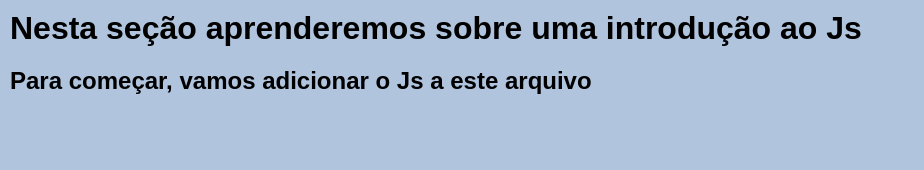
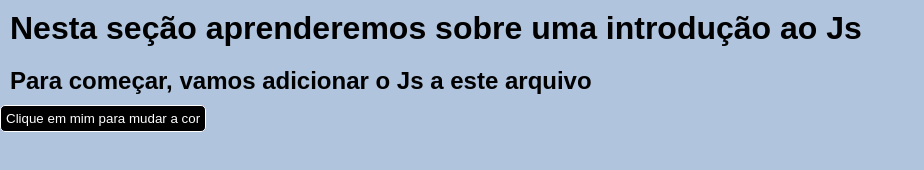
Before and after one commit to GuiFxFarias/HD-CODELAB, a plain HTML site: page exercicio01/index.html in a window 1280 px wide. Shown: the whole page, without its empty margins (0-924 px from the left). Drawn offline with Linux system fonts and the light colour scheme.

Commit message:
Js-course

```diff
--- a/exercicio01/index.html
+++ b/exercicio01/index.html
@@ -28,6 +28,17 @@
             padding: 10px;
         }
 
+        button{
+            background-color: black;
+            color: white;
+            border-radius: 5px;
+            display: inline-block;
+            max-width: 400px;
+            padding: 5px;
+            cursor: pointer;
+            border: 1px solid white;
+        }
+
     </style>
 </head>
 <body>
@@ -38,6 +49,9 @@
 
         <h2>Para começar, vamos adicionar  o Js a este arquivo</h2>
 
+        <button id="trocaCor">Clique em mim para mudar a cor</button>
+
+
     </main>
 
 
--- a/exercicio01/script.js
+++ b/exercicio01/script.js
@@ -1 +1,10 @@
-window.alert('Seja bem vindo, pequeno gafanhoto');
+let botao = document.getElementById('trocaCor');
+let tagh2 = document.querySelector('h2')
+
+
+
+let funcao = function clicar(){
+    tagh2.style.color = 'red'
+}
+
+botao.addEventListener('click', funcao)
```
